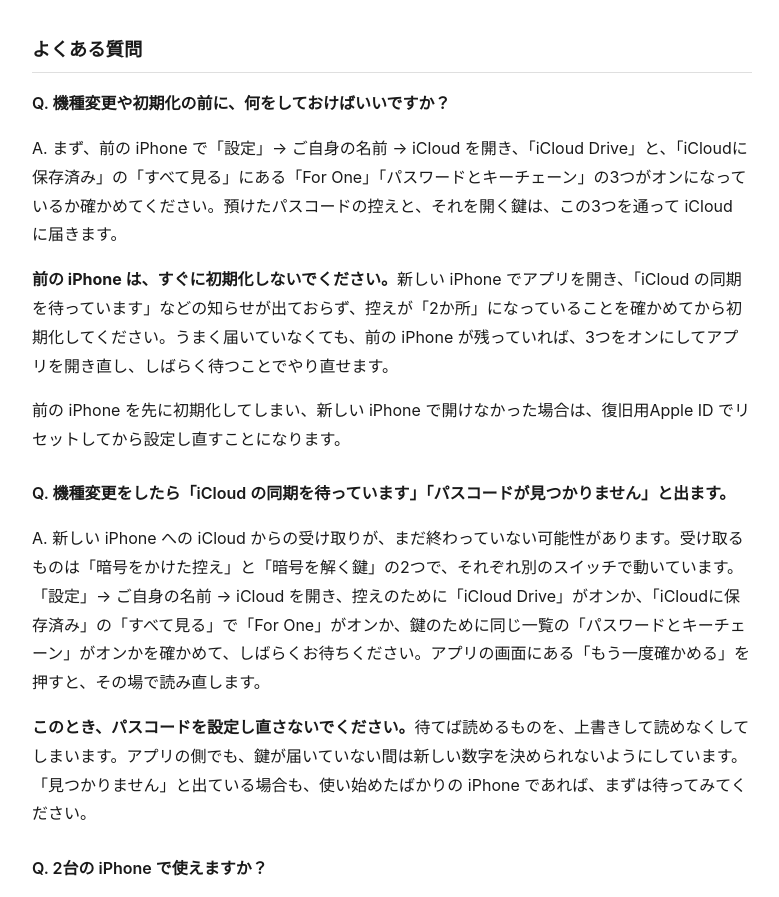
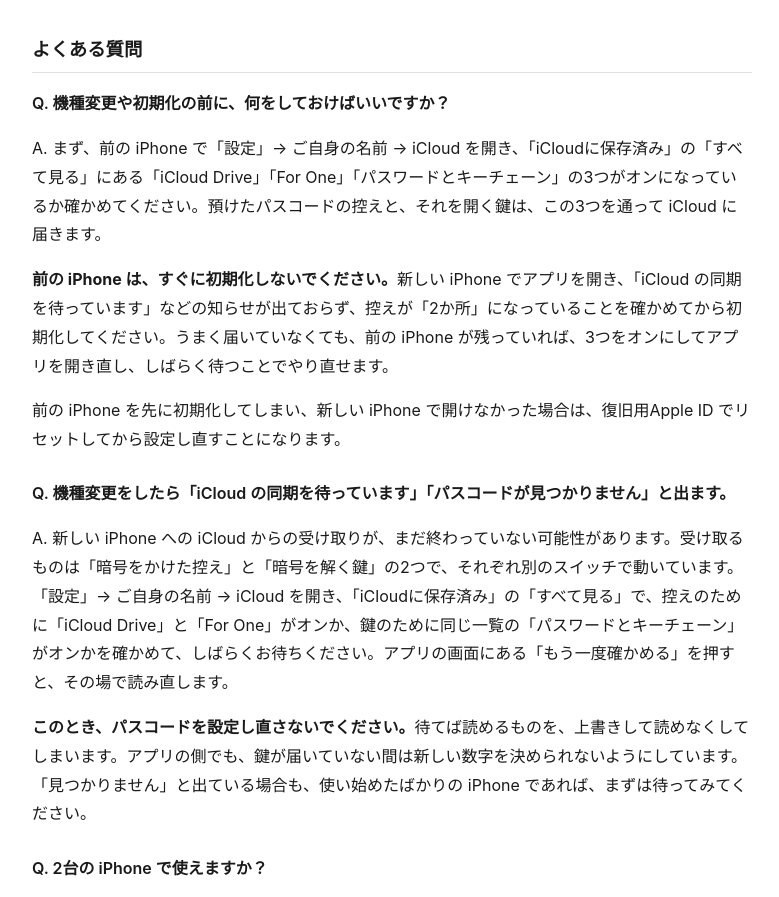
Before and after one commit to Tomoshibi403/screentimeforone-support, a plain HTML site: page index.html in a window 1280 px wide. Shown: the part 564-1461 px from the top of the page, without its empty margins (248-1027 px from the left). Drawn offline with Linux system fonts and the light colour scheme.

Commit message:
iCloud Drive も「すべて見る」の先にあることが分かる道順に直した

```diff
--- a/index.html
+++ b/index.html
@@ -47,14 +47,14 @@
 
 <div class="qa">
   <p class="q">Q. 機種変更や初期化の前に、何をしておけばいいですか？</p>
-  <p>A. まず、前の iPhone で「設定」→ ご自身の名前 → iCloud を開き、「iCloud Drive」と、「iCloudに保存済み」の「すべて見る」にある「For One」「パスワードとキーチェーン」の3つがオンになっているか確かめてください。預けたパスコードの控えと、それを開く鍵は、この3つを通って iCloud に届きます。</p>
+  <p>A. まず、前の iPhone で「設定」→ ご自身の名前 → iCloud を開き、「iCloudに保存済み」の「すべて見る」にある「iCloud Drive」「For One」「パスワードとキーチェーン」の3つがオンになっているか確かめてください。預けたパスコードの控えと、それを開く鍵は、この3つを通って iCloud に届きます。</p>
   <p><strong>前の iPhone は、すぐに初期化しないでください。</strong>新しい iPhone でアプリを開き、「iCloud の同期を待っています」などの知らせが出ておらず、控えが「2か所」になっていることを確かめてから初期化してください。うまく届いていなくても、前の iPhone が残っていれば、3つをオンにしてアプリを開き直し、しばらく待つことでやり直せます。</p>
   <p>前の iPhone を先に初期化してしまい、新しい iPhone で開けなかった場合は、復旧用Apple ID でリセットしてから設定し直すことになります。</p>
 </div>
 
 <div class="qa">
   <p class="q">Q. 機種変更をしたら「iCloud の同期を待っています」「パスコードが見つかりません」と出ます。</p>
-  <p>A. 新しい iPhone への iCloud からの受け取りが、まだ終わっていない可能性があります。受け取るものは「暗号をかけた控え」と「暗号を解く鍵」の2つで、それぞれ別のスイッチで動いています。「設定」→ ご自身の名前 → iCloud を開き、控えのために「iCloud Drive」がオンか、「iCloudに保存済み」の「すべて見る」で「For One」がオンか、鍵のために同じ一覧の「パスワードとキーチェーン」がオンかを確かめて、しばらくお待ちください。アプリの画面にある「もう一度確かめる」を押すと、その場で読み直します。</p>
+  <p>A. 新しい iPhone への iCloud からの受け取りが、まだ終わっていない可能性があります。受け取るものは「暗号をかけた控え」と「暗号を解く鍵」の2つで、それぞれ別のスイッチで動いています。「設定」→ ご自身の名前 → iCloud を開き、「iCloudに保存済み」の「すべて見る」で、控えのために「iCloud Drive」と「For One」がオンか、鍵のために同じ一覧の「パスワードとキーチェーン」がオンかを確かめて、しばらくお待ちください。アプリの画面にある「もう一度確かめる」を押すと、その場で読み直します。</p>
   <p><strong>このとき、パスコードを設定し直さないでください。</strong>待てば読めるものを、上書きして読めなくしてしまいます。アプリの側でも、鍵が届いていない間は新しい数字を決められないようにしています。「見つかりません」と出ている場合も、使い始めたばかりの iPhone であれば、まずは待ってみてください。</p>
 </div>
 
```
